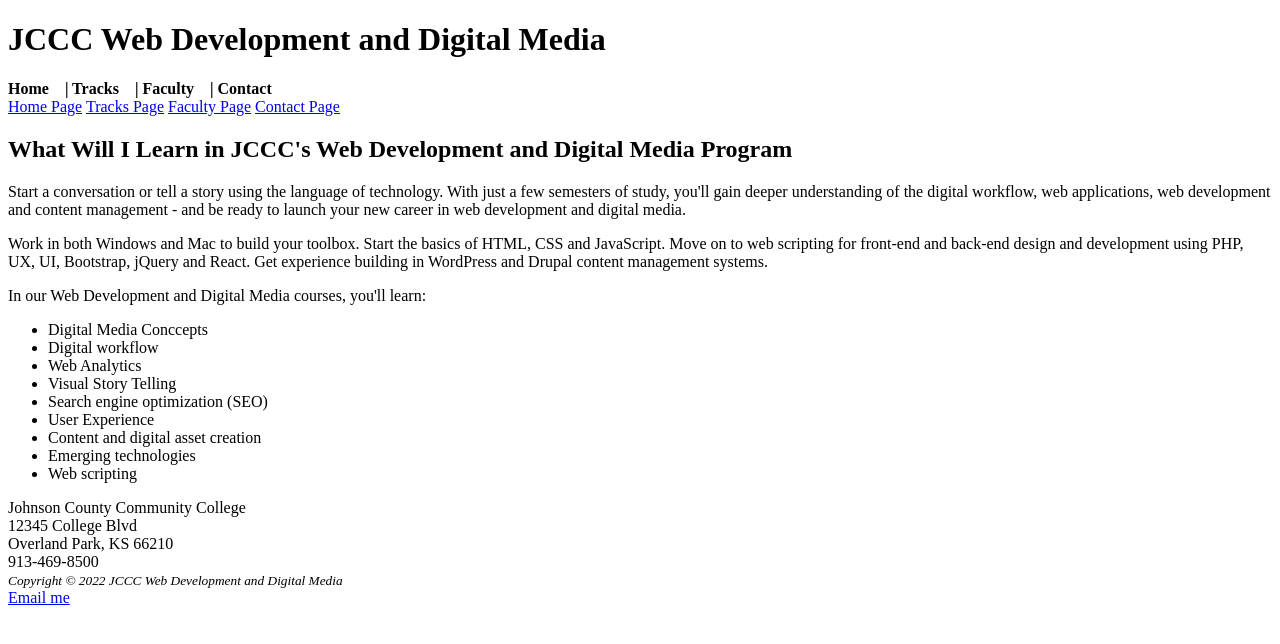
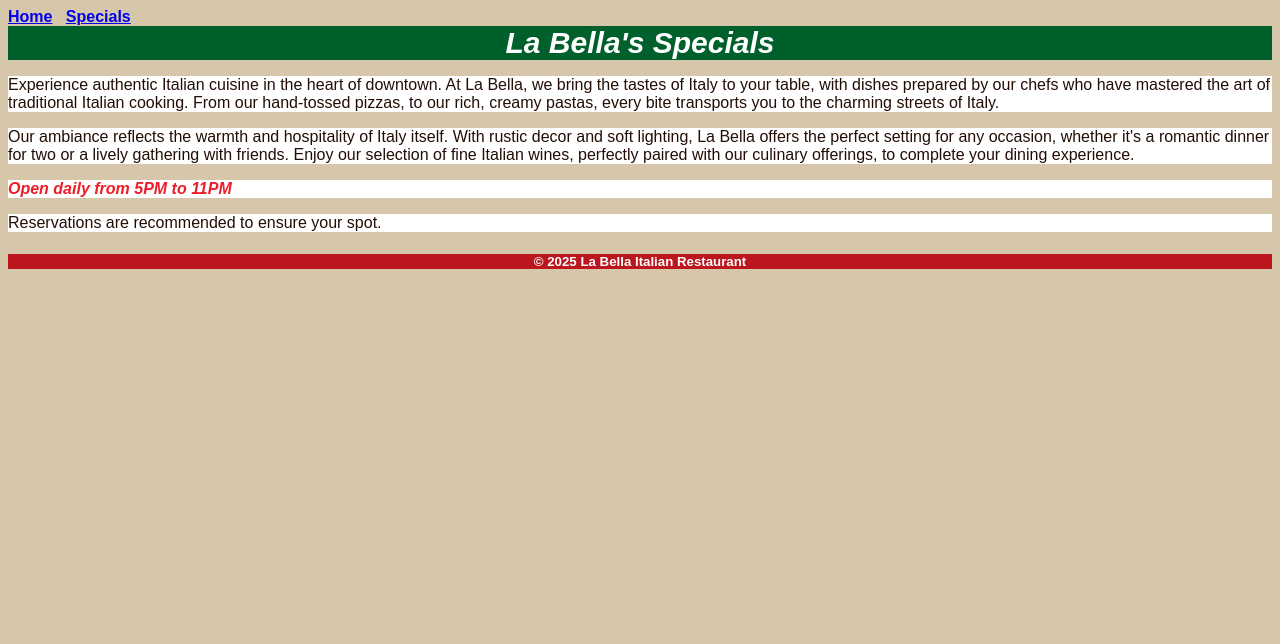
Before and after one commit to lcdub1997/WEB110, a plain HTML site: page index.html in a window 1280 px wide. Drawn offline with Linux system fonts and the light colour scheme.

Commit message:
Add files via upload

```diff
--- a/index.html
+++ b/index.html
@@ -1,37 +1,30 @@
 <!DOCTYPE html>
-<!--Lauren Wright 2-11-25-->
+<!-- Lauren Wright 2-25-25-->
 <html lang="en">
     <head>
         <meta charset="utf-8">
-        <title>JCCC Web Development Webpage Chp 2</title>
-        </head>
-
-        <body>
-            <header><h1>JCCC Web Development and Digital Media</h1></header>
-            <nav><strong>Home &nbsp;&nbsp; | Tracks &nbsp;&nbsp; | Faculty &nbsp;&nbsp; | Contact</strong></nav>
-            <a href="home.html"> Home Page</a></nav>
-            <a href="tracks.html"> Tracks Page</a></nav>
-            <a href="faculty.html"> Faculty Page</a></nav>
-            <a href="contact.html"> Contact Page</a></nav>
-            <header><h2>What Will I Learn in JCCC's Web Development and Digital Media Program</h2></header>
-            <p>Start a conversation or tell a story using the language of technology. With just a few semesters of study, you'll gain deeper understanding of the digital workflow, web applications, web development and content management - and be ready to launch your new career in web development and digital media.</p>
-            <p>Work in both Windows and Mac to build your toolbox. Start the basics of HTML, CSS and JavaScript. Move on to web scripting for front-end and back-end design and development using PHP, UX, UI, Bootstrap, jQuery and React. Get experience building in WordPress and Drupal content management systems.</p>
-            <p>In our Web Development and Digital Media courses, you'll learn:</p>
-                <ul><li>Digital Media Conccepts</li>
-                    <li>Digital workflow</li>
-                    <li>Web Analytics</li>
-                    <li>Visual Story Telling</li>
-                    <li>Search engine optimization (SEO)</li>
-                    <li>User Experience</li>
-                    <li>Content and digital asset creation</li>
-                    <li>Emerging technologies</li>
-                    <li>Web scripting</li>
-                </ul>
-                <div>Johnson County Community College
-                    <br>12345 College Blvd
-                    <br>Overland Park, KS 66210
-                    <br>913-469-8500
-                </div>
-                <footer><small><em>Copyright &copy; 2022 JCCC Web Development and Digital Media</em></small></footer>
-                <a href="mailto:lwrigh52@stumail.jccc.edu?subject=Question%20for%20you&body=hello"> Email me</a>
-        </body>
+    <title>La Bella Specials Page</title>
+    <link rel="stylesheet" href="styles.css">
+    </head>
+    <body>
+    <nav>
+        <a href="home.html"><b>Home</b></a>&nbsp;&nbsp;
+        <a href="specials.html"><b>Specials</b></a>
+    </nav>
+    <header>La Bella's Specials</header>
+    <p>
+        Experience authentic Italian cuisine in the heart of downtown. At La Bella, we bring the tastes of Italy to your table, with dishes prepared by our chefs who have mastered the art of traditional Italian cooking. From our hand-tossed pizzas, to our rich, creamy pastas, every bite transports you to the charming streets of Italy.
+    </p>
+    <p>Our ambiance reflects the warmth and hospitality of Italy itself. With
+          rustic decor and soft lighting, La Bella offers the perfect setting
+          for any occasion, whether it's a romantic dinner for two or a lively
+          gathering with friends. Enjoy our selection of fine Italian wines,
+          perfectly paired with our culinary offerings, to complete your dining
+          experience.</p>
+    <p><span class="highlight">Open daily from 5PM to 11PM</span></p>
+    <p>Reservations are recommended to ensure your spot.</p>
+<footer id="footer">
+    <h5>&copy; 2025 La Bella Italian Restaurant</h5>
+</footer>
+</body>
+</html>
--- /dev/null
+++ b/styles.css
@@ -0,0 +1,40 @@
+/* Lauren Wright 2-25-25 */
+body {
+    font-family: Arial, sans-serif;
+    background-color: #d7c7aa;
+    color: #926f4f;
+    font-size: 16px;
+}
+header {
+background-color: #00602b; /*Green for Italian Vibe*/
+text-align: center;
+font-size: 30px;
+font-weight: bold;
+font-style:italic;
+color: #ffffff;
+}
+h2 {
+    color: #342517;
+}
+h3 {
+    color: #342517;
+}
+p {
+color: #230e06;
+background-color: #ffffff;
+}
+
+.highlight {
+    font-weight: bold;
+color: #ee1e28;
+font-style: italic;}
+
+.special-item {
+    background-color: #ffffff;
+}
+
+#footer {
+    text-align: center;
+    color: white;
+    background-color: #bb161d;
+}
```
Also changed, not shown: specials.html (added, +29 -0 lines).
